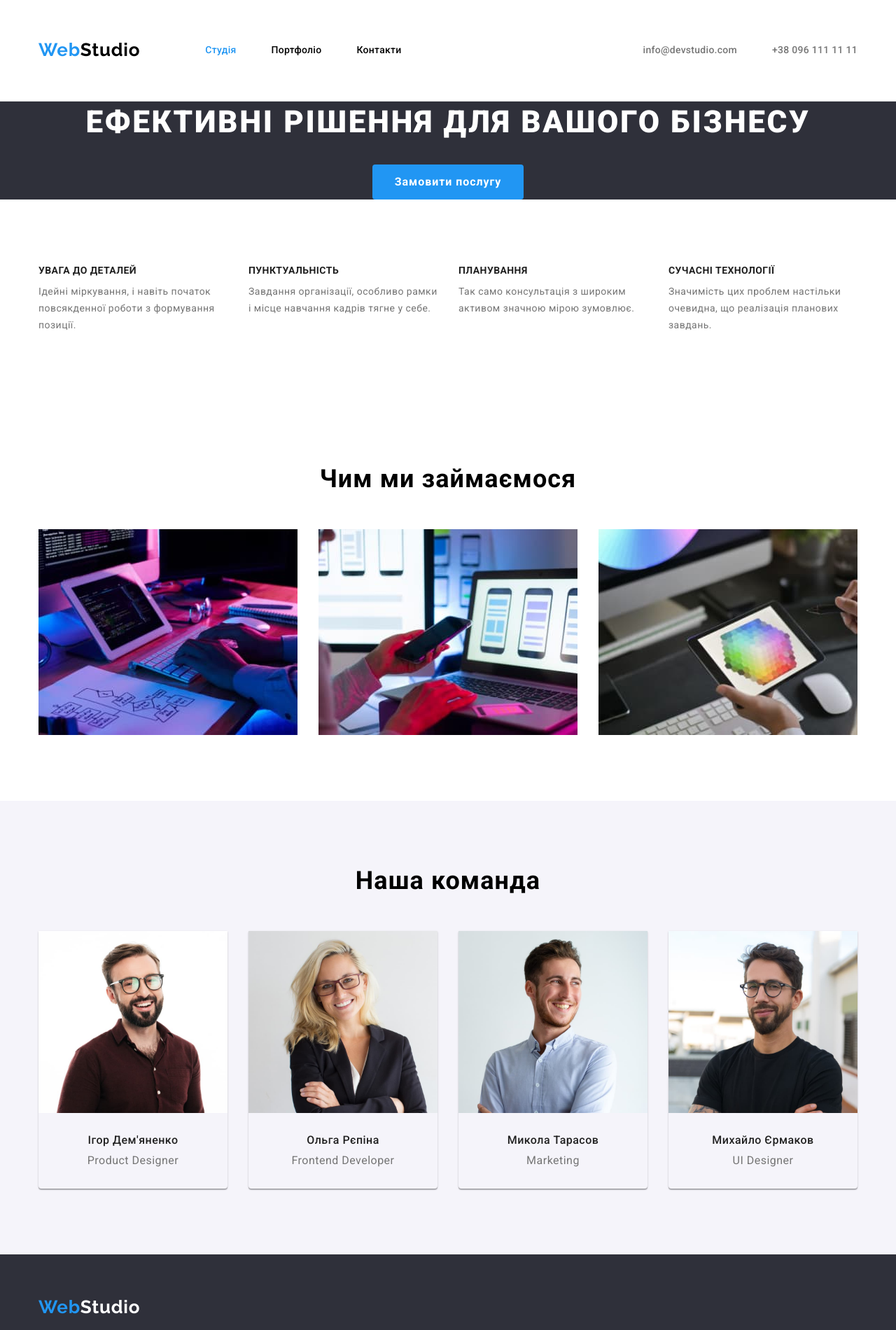
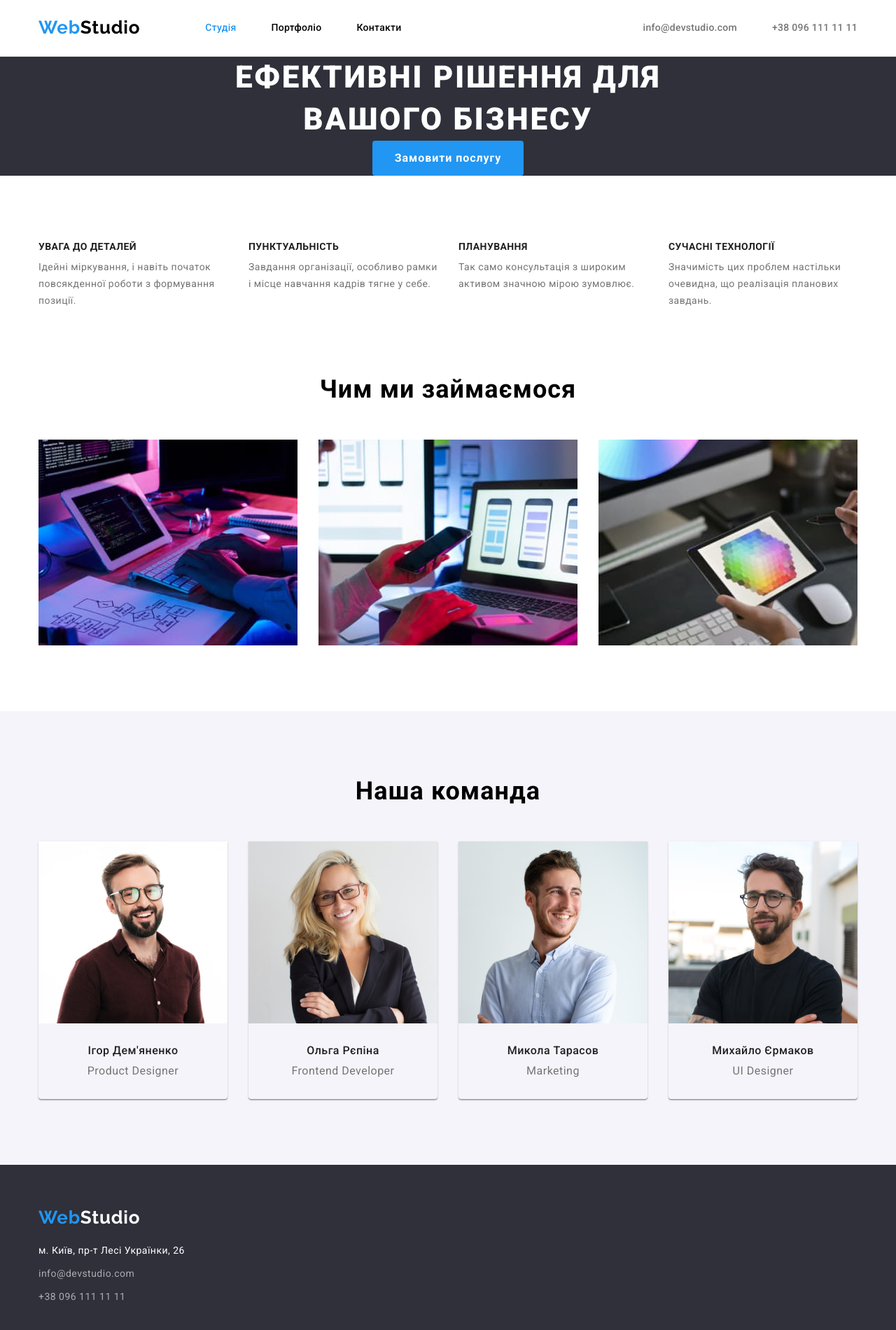
Before and after one commit to NataliiaYelash/goit-markup-hw-03, a plain HTML site: page index.html in a window 1280 px wide. Shown: the top 1900 px of the page at 70% size. Drawn offline with nearby package versions, Linux system fonts and the light colour scheme.

Commit message:
Виправляє третю Д/З

```diff
--- a/css/styles.css
+++ b/css/styles.css
@@ -67,7 +67,7 @@ body{
 
 }
 
- .site-nav{
+.site-nav{
     display: flex;
     margin-left: 93px;
 }
@@ -144,8 +144,9 @@ h1 {
 
     text-transform: uppercase;
 
-    margin-bottom:30px;
-    margin-top: 0;
+    width: 696px;
+
+    margin: auto;
 
 }
 
@@ -192,8 +193,8 @@ h1 {
     letter-spacing: 0.03em;
     text-transform: uppercase;
 
-    margin-top: 0 0 0 0;
-    padding-bottom: 10px;
+    margin: 0 0 10px 0;
+
   }
 
   .text{
@@ -211,6 +212,10 @@ h1 {
     padding-top: 94px;
   }
 
+  .heading{
+    padding-bottom: 0;
+  }
+
   .section-title{
     margin: 0 ;
 
@@ -219,15 +224,15 @@ h1 {
     text-align: center;
     letter-spacing: 0.03em;
 
-    padding-bottom: 50px;
+    margin-bottom: 50px;
 
   }
 
-  .features{
+.features{
     display: flex;
   }
 
- .style{
+.style{
     margin-right: 30px;
  }
 
@@ -334,8 +339,10 @@ h1 {
     text-decoration: none;
     font-size: 14px;
     line-height: 1.71;
+}
 
-    padding-top: 9px;
+.address .links{
+    margin-top: 9px;
 }
 
 .address{
@@ -363,6 +370,8 @@ h1 {
     text-align: center;
     letter-spacing: 0.03em;
 
+    padding: 6px 22px;
+
 }
 
 .item-btn:not(:last-child){
@@ -382,7 +391,7 @@ h1 {
 .gallery{
     display: flex;
     flex-wrap: wrap;
-    margin: 0;
+    margin: 50px 0 0;
     padding: 0;
 
     list-style: none;
@@ -398,10 +407,10 @@ h1 {
  border-right: 1px solid #EEEEEE;
  border-bottom: 1px solid #EEEEEE;
  border-left: 1px solid #EEEEEE;
- padding-bottom: 20px;
+ padding: 20px 24px;
 }
 
-  .element{
+.element{
     margin-right: 30px;
     margin-bottom: 30px;
 
@@ -449,10 +458,6 @@ h1 {
     display: flex;
     align-items: center;
 
-    padding-bottom: 32px;
-    padding-top: 32px;
-
-
 }
 
 
--- a/index.html
+++ b/index.html
@@ -39,7 +39,7 @@
         <button type="button" class="button">Замовити послугу</button>
       </div>
       </section>
-      <section class="section">
+      <section class="section heading">
        <div class="container">
         <!--Прихований заголовок-->
         <h2 class="visually-hidden">Особливості</h2>
@@ -171,8 +171,8 @@
         <div class="contacts">
        <ul class="address">
         <li><a  class="mapa" href="https://goo.gl/maps/CPtrU1FHBa2aNyZL9" target="_blank" rel="noopener noreferrer nofollow">м. Київ, пр-т Лесі Українки, 26</a></li>
-        <li><a class="link" href="mailto:info@devstudio.com">info@devstudio.com</a></li>
-        <li><a class="link" href="tel:+380961111111">+38 096 111 11 11</a></li>
+        <li class="links"><a class="link" href="mailto:info@devstudio.com">info@devstudio.com</a></li>
+        <li class="links"><a class="link" href="tel:+380961111111">+38 096 111 11 11</a></li>
        </ul>
       </div>
       </address>
```
Also changed, not shown: portfolio.html (+2 -2 lines).
